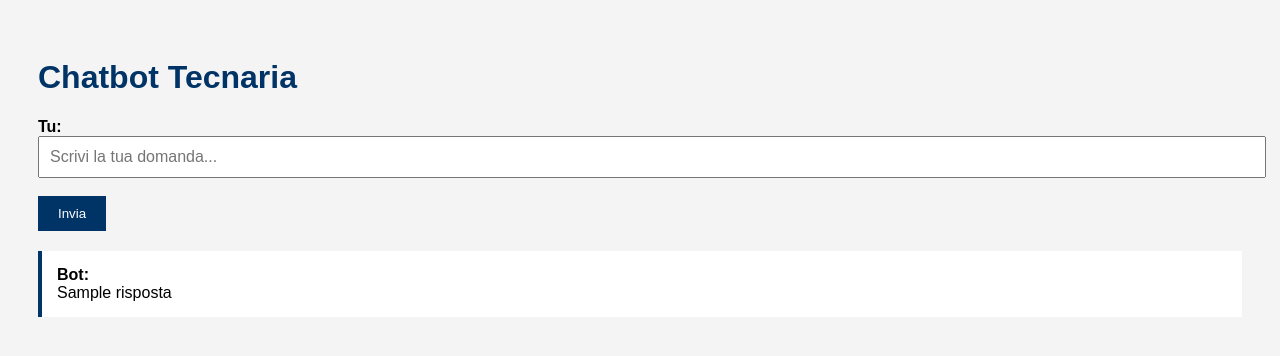
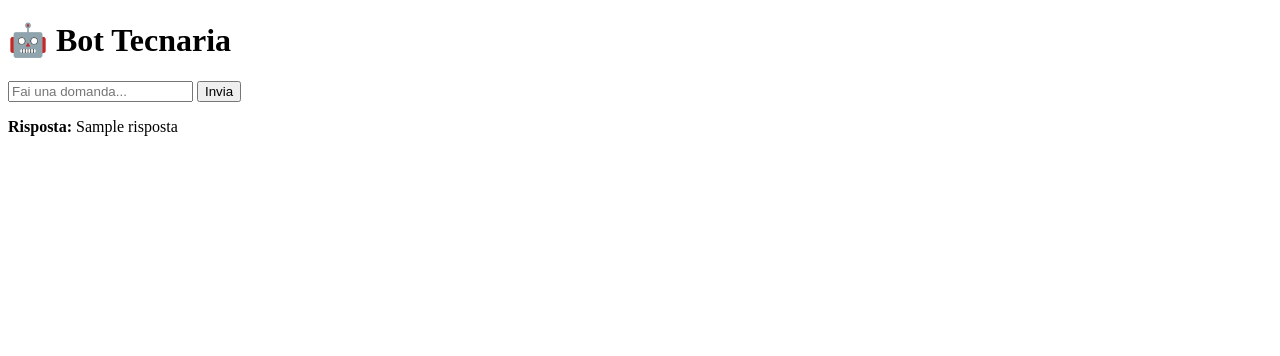
Before and after one commit to ZanRoberto/Tecnaria_V3, a Flask app: template templates/index.html in a window 1280 px wide. Shown: the top 356 px of the page. Run offline with Flask 3, Linux system fonts and the light colour scheme; the template is opened without the code that fills it: most values are stand-ins (such as "Sample title", 1, 10 or a date in 2020).

Commit message:
Update index.html

```diff
--- a/templates/index.html
+++ b/templates/index.html
@@ -1,52 +1,16 @@
 <!DOCTYPE html>
-<html lang="it">
+<html>
 <head>
-    <meta charset="UTF-8">
     <title>Chatbot Tecnaria</title>
-    <style>
-        body {
-            font-family: Arial, sans-serif;
-            padding: 30px;
-            background-color: #f4f4f4;
-        }
-        h1 {
-            color: #003366;
-        }
-        form {
-            margin-bottom: 20px;
-        }
-        input[type="text"] {
-            width: 100%;
-            padding: 10px;
-            font-size: 1rem;
-        }
-        input[type="submit"] {
-            padding: 10px 20px;
-            background-color: #003366;
-            color: white;
-            border: none;
-            cursor: pointer;
-        }
-        .risposta {
-            background-color: white;
-            border-left: 4px solid #003366;
-            padding: 15px;
-        }
-    </style>
 </head>
 <body>
-    <h1>Chatbot Tecnaria</h1>
-    <form method="POST">
-        <label for="domanda"><strong>Tu:</strong></label><br>
-        <input type="text" id="domanda" name="domanda" placeholder="Scrivi la tua domanda..." required><br><br>
-        <input type="submit" value="Invia">
+    <h1>🤖 Bot Tecnaria</h1>
+    <form method="post">
+        <input type="text" name="domanda" placeholder="Fai una domanda..." required>
+        <button type="submit">Invia</button>
     </form>
-
     {% if risposta %}
-        <div class="risposta">
-            <strong>Bot:</strong><br>
-            {{ risposta | safe }}
-        </div>
+        <p><strong>Risposta:</strong> {{ risposta }}</p>
     {% endif %}
 </body>
 </html>
```
